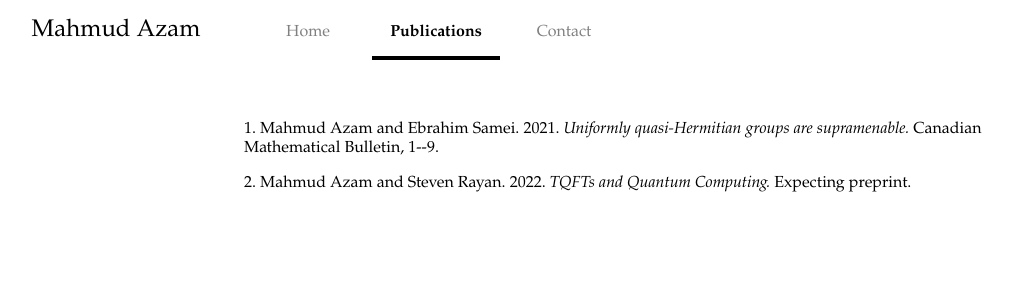
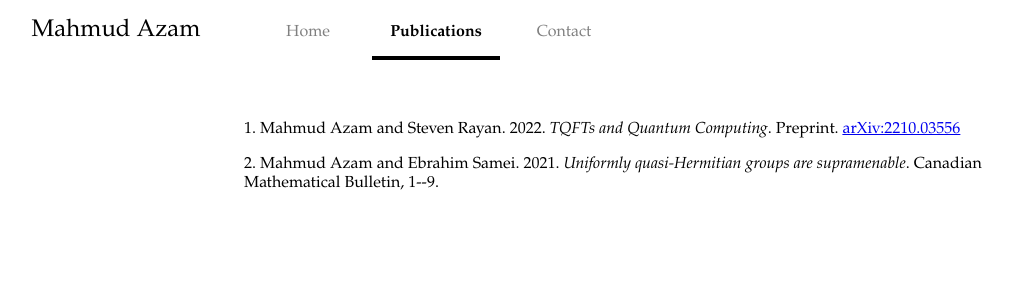
Before and after one commit to mahmudazam/mahmudazam.github.io, a React (Create React App) app: page /publications in a window 1280 px wide. Shown: the top 300 px of the page, without its empty margins (12-1025 px from the left). Built offline with nearby package versions, Linux system fonts and the light colour scheme.

Commit message:
Update information

```diff
--- a/src/Contact.tsx
+++ b/src/Contact.tsx
@@ -17,12 +17,12 @@ const contacts = [
 {
   mode: 'Email',
   icon: HiOutlineMail,
-  text: 'first name dot last name at mail dot utoronto dot ca'
+  text: 'first name dot last name at usask dot ca'
 },
 {
   mode: 'Discord',
   icon: FaDiscord,
-  text: 'first name pound five seven four zero'
+  text: 'firstnamelastname'
 },
 {
   mode: 'Github',
--- a/src/Home.tsx
+++ b/src/Home.tsx
@@ -4,8 +4,9 @@ import { PageDiv } from './App';
 function Home() {
   return (
   <PageDiv>
-  I am a Master's student at the University of Toronto. My research interests
-  are currently infinity operads and their applications to topology and physics.
+  I am a PhD student under Dr. Steven Rayan
+  at the University of Saskatchewan.
+  My research is at the intersection of moduli stacks and homotopy theory.
   </PageDiv>
   );
 }
--- a/src/Publications.tsx
+++ b/src/Publications.tsx
@@ -5,17 +5,21 @@ import { PageDiv } from './App';
 
 const publications = [
 {
+  title: 'TQFTs and Quantum Computing',
+  author: ['Mahmud Azam', 'Steven Rayan'],
+  journal: 'Preprint',
+  url: {
+    path: 'https://arxiv.org/abs/2210.03556',
+    display: 'arXiv:2210.03556',
+  },
+  time: { year: 2022, month: 8, day: 15 },
+},
+{
   title: 'Uniformly quasi-Hermitian groups are supramenable',
   author: ['Mahmud Azam', 'Ebrahim Samei'],
   journal: 'Canadian Mathematical Bulletin',
   time: { year: 2021, month: 7, day: 14 },
   pages: { from: 1, to: 9 }
-},
-{
-  title: 'TQFTs and Quantum Computing',
-  author: ['Mahmud Azam', 'Steven Rayan'],
-  journal: 'Expecting preprint',
-  time: { year: 2022, month: 8, day: 15 },
 },
 ]
 
@@ -24,13 +28,14 @@ function Publications() {
   <PageDiv>
   {publications.map((pub, index) =>
     <div key={index} style={{marginBottom: '1em'}}>
-    {(index + 1) + '. '}
-    {pub.author.map((auth, authInd) =>
-      auth + (authInd < pub.author.length - 1 ? ' and ' : '. ')
-    )}
-    {pub.time.year + '. '}
-    {<span style={{fontStyle: 'italic'}}>{pub.title + '. '}</span>}
-    {pub.journal}{pub.pages && (', ' + pub.pages.from + '--' + pub.pages.to)}.
+    {(index + 1)}
+    . {pub.author.map((auth, authInd) =>
+        auth + (authInd < pub.author.length - 1 ? ' and ' : '')
+      )}
+    . {pub.time.year}
+    . <span style={{fontStyle: 'italic'}}>{pub.title}</span>
+    . {pub.journal}{pub.pages && (', ' + pub.pages.from + '--' + pub.pages.to)}
+    . {pub.url && <a href={pub.url.path}>{pub.url.display}</a>}
     </div>
   )}
   </PageDiv>
```
